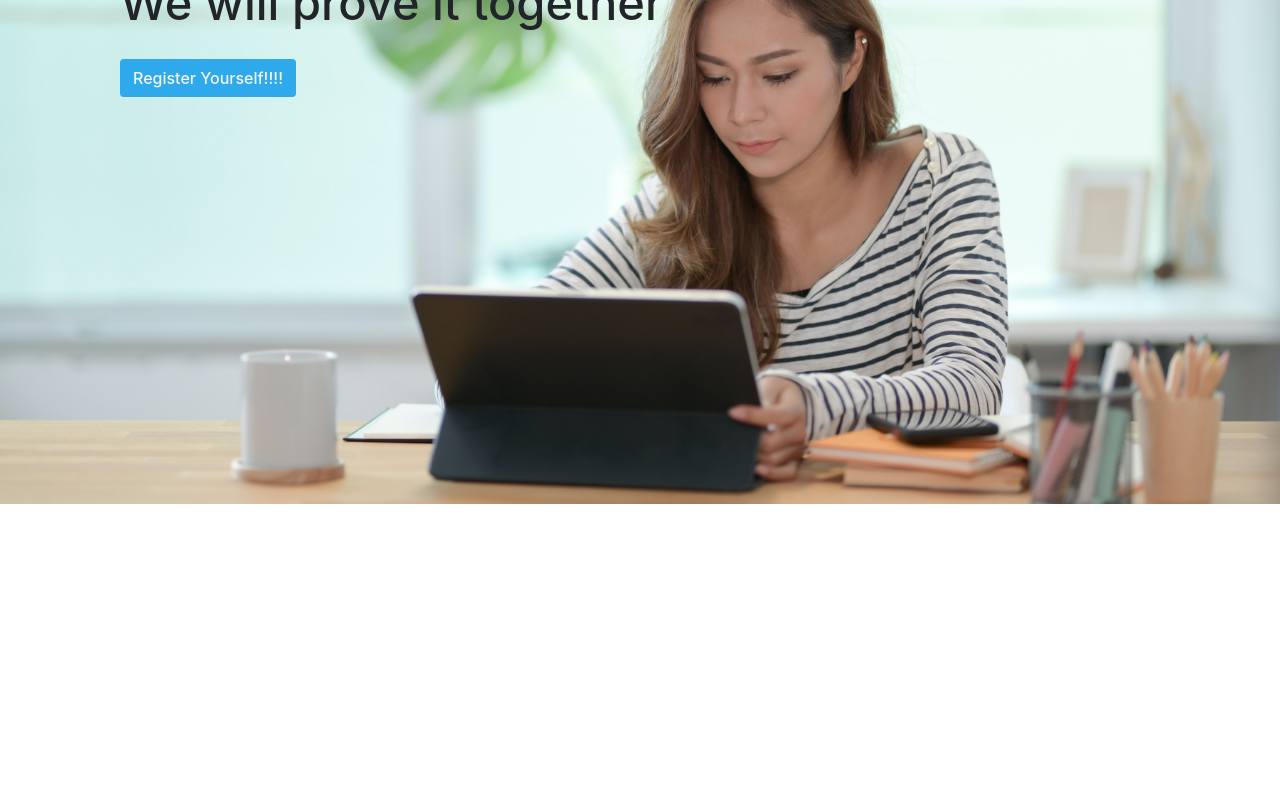
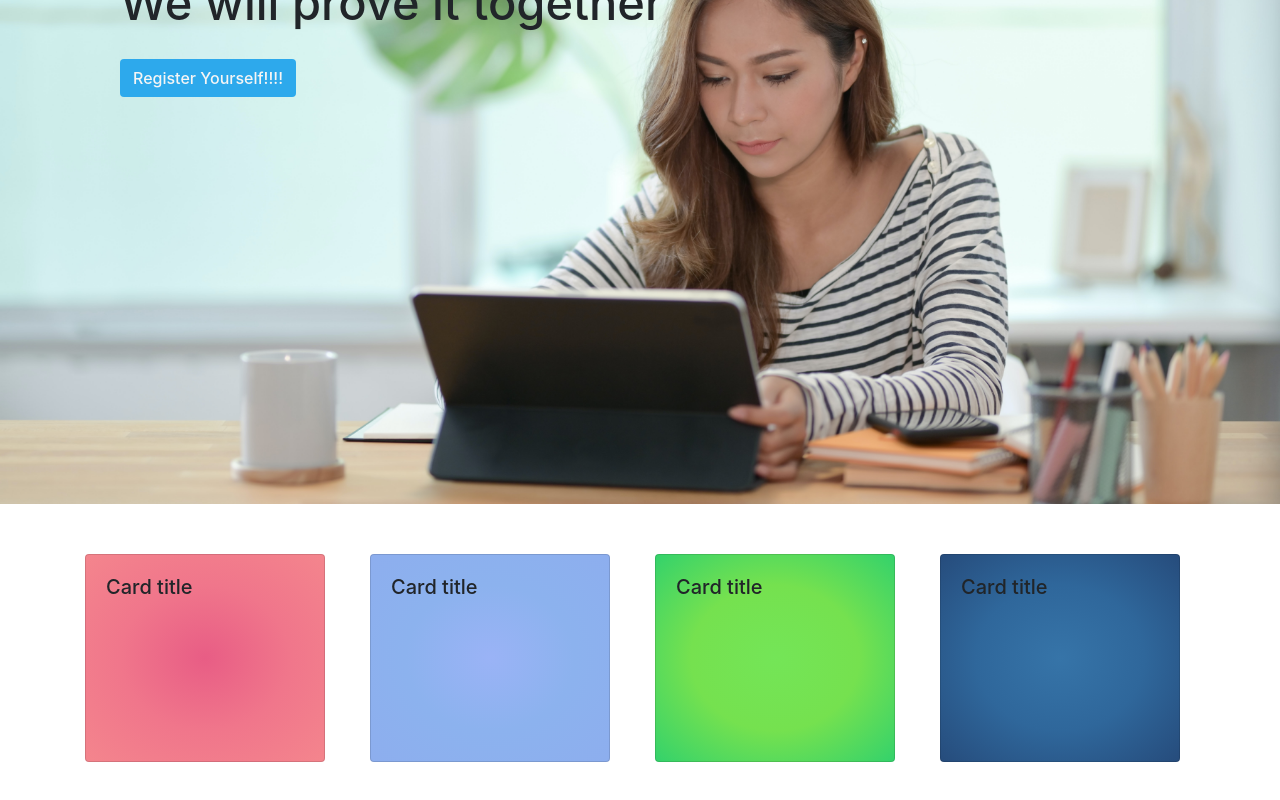
Before and after one commit to IMCHOUDHARY/pathshala, an Angular app: page / in a window 1280 px wide. Shown: the part 252-1052 px from the top of the page. Before the commit the page ends 800 px from the top, so only its background shows below. Built offline with nearby package versions, Linux system fonts and the light colour scheme.

Commit message:
with cards

```diff
--- a/src/app/homepage/homepage.component.css
+++ b/src/app/homepage/homepage.component.css
@@ -38,6 +38,10 @@
     font-weight: 500;
   }
 
+.card {
+    width: 15rem;
+    height: 13rem;
+}
 
 @media (max-width: 452px) {
     .details {
@@ -52,4 +56,9 @@
         display: none;
         font-weight: bold;
     }
+
+    .card {
+        margin-top: 20px;
+        margin-left: 90px;
+    }
 }
--- a/src/app/homepage/homepage.component.html
+++ b/src/app/homepage/homepage.component.html
@@ -55,3 +55,41 @@
   <div class="top-left">We will prove it together<br>
   <button class="btn register_button" style="font-weight: 500;">Register Yourself!!!!</button>
   </div>
+
+
+  <div class="container">
+    <div class="row" style="margin-top: 50px; margin-bottom: 50px;">
+
+      <div class="col-md-3">
+        <div class="card" style="background-image: radial-gradient( #E85D85, #F0768B,#F4858D);">
+          <div class="card-body">
+            <h5 class="card-title">Card title</h5>
+          </div>
+        </div>
+      </div>
+
+      <div class="col-md-3">
+        <div class="card" style="background-image: radial-gradient( #9AB3F6, #8CB2EE,#8DAEEE);">
+          <div class="card-body">
+            <h5 class="card-title">Card title</h5>
+          </div>
+        </div>
+      </div>
+
+      <div class="col-md-3">
+        <div class="card" style="background-image: radial-gradient( #74E557, #75E14F,#34D26B);">
+          <div class="card-body">
+            <h5 class="card-title">Card title</h5>
+          </div>
+        </div>
+      </div>
+
+      <div class="col-md-3">
+        <div class="card" style="background-image: radial-gradient( #3674A8, #2F679B,#264C7C);">
+          <div class="card-body">
+            <h5 class="card-title">Card title</h5>
+          </div>
+        </div>
+      </div>
+    </div>
+  </div>
```
